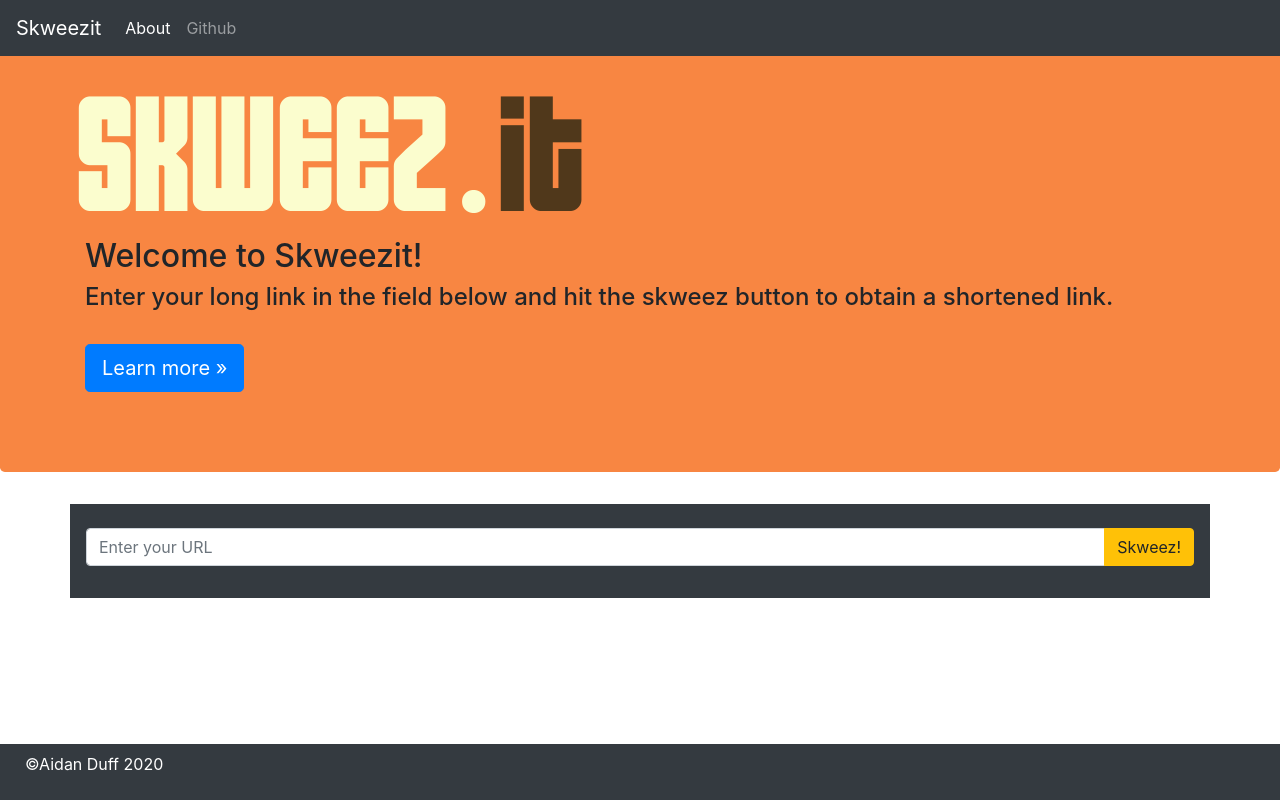
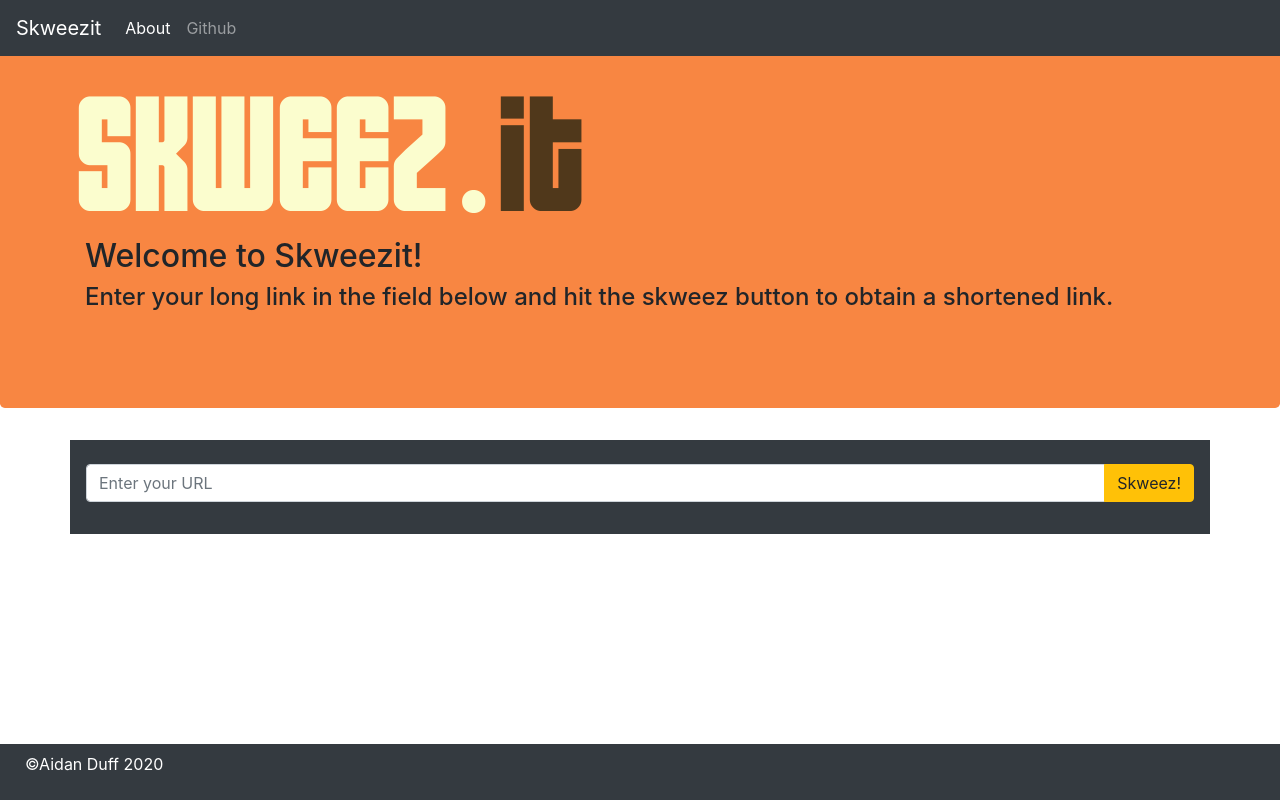
Before and after one commit to aidanduff/url-shortener-frontend, a React (Create React App) app: page / in a window 1280 px wide. Built offline with nearby package versions, Linux system fonts and the light colour scheme.

Commit message:
took out 'learn more' button for now

```diff
--- a/src/components/jumbotron.jsx
+++ b/src/components/jumbotron.jsx
@@ -10,7 +10,7 @@ const Jumbotron = () => {
           {/* <h1 className="display-3 row">Hello, world!</h1> */}
           <h2>Welcome to Skweezit!</h2>
           <h4>Enter your long link in the field below and hit the skweez button to obtain a shortened link.</h4><br></br>
-          <p><a className="btn btn-primary btn-lg" href="#" role="button">Learn more &raquo;</a></p>
+          {/* <p><a className="btn btn-primary btn-lg" href="#" role="button">Learn more &raquo;</a></p> */}
         </div>
       </div>
      );
```
